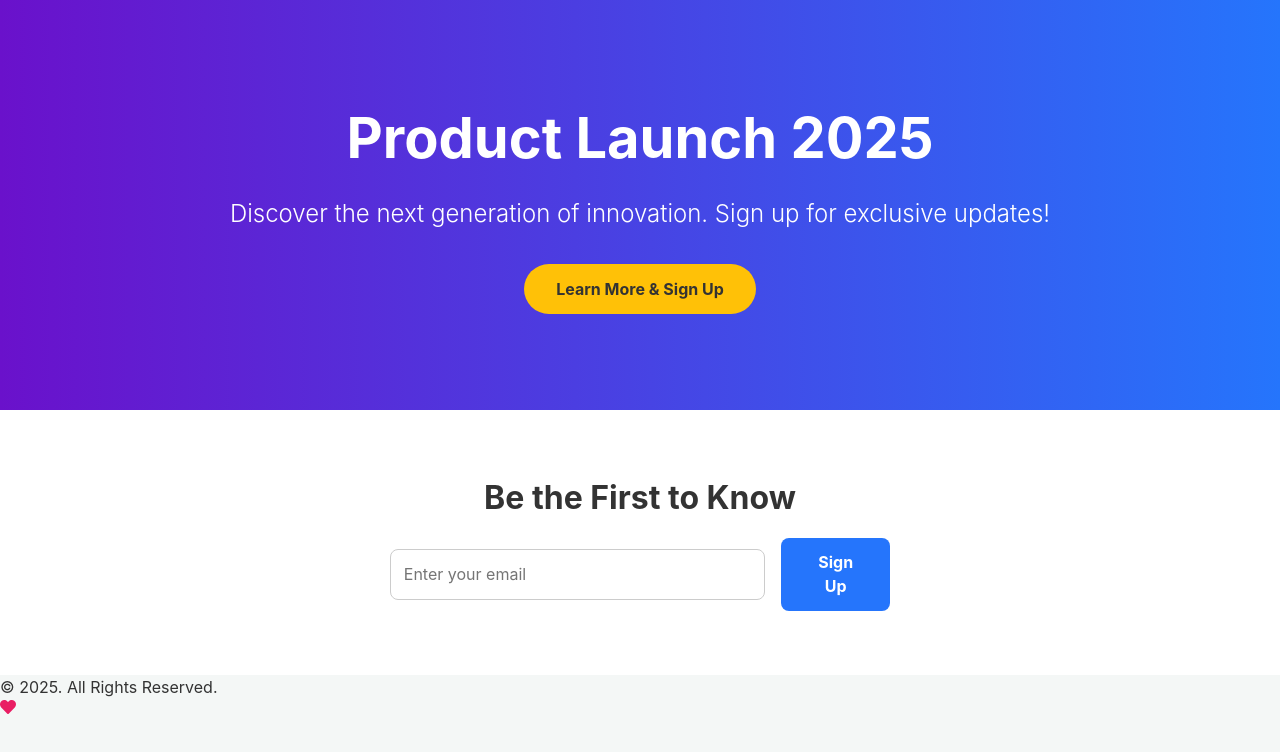
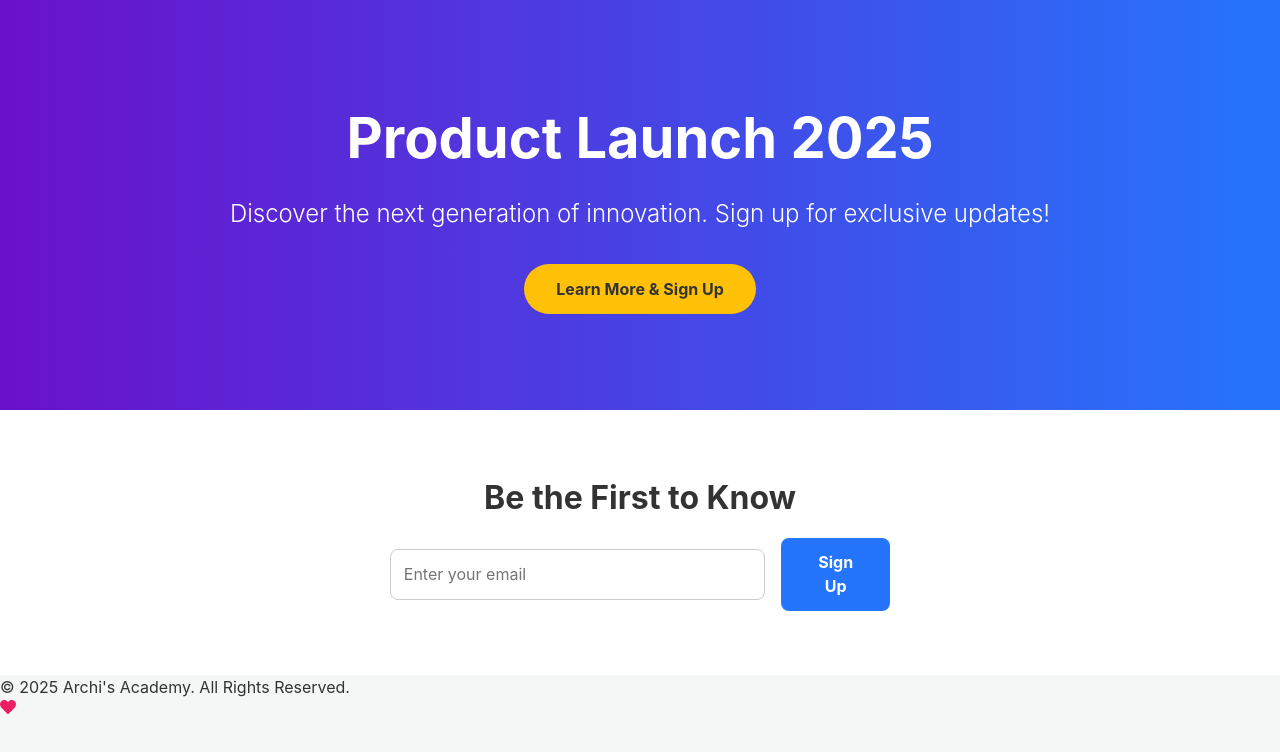
Before and after one commit to archis-academy/pr-upgrade-with-score-test, a React (Vite) app: page / in a window 1280 px wide. Shown: the top 752 px of the page. Built offline with nearby package versions, Linux system fonts and the light colour scheme.

Commit message:
[PR-2] - Update company name in footer content

```diff
--- a/src/components/Footer/Footer.tsx
+++ b/src/components/Footer/Footer.tsx
@@ -6,7 +6,7 @@ const Footer: React.FC = () => {
   return (
     <footer className="bg-gray-900 text-gray-400 p-4 text-center">
       <p className="flex items-center justify-center gap-2 m-0">
-        <span>© 2025. All Rights Reserved.</span>
+        <span>© 2025 Archi's Academy. All Rights Reserved.</span>
         <FaHeart className={styles.footerIcon} />
       </p>
     </footer>
```
